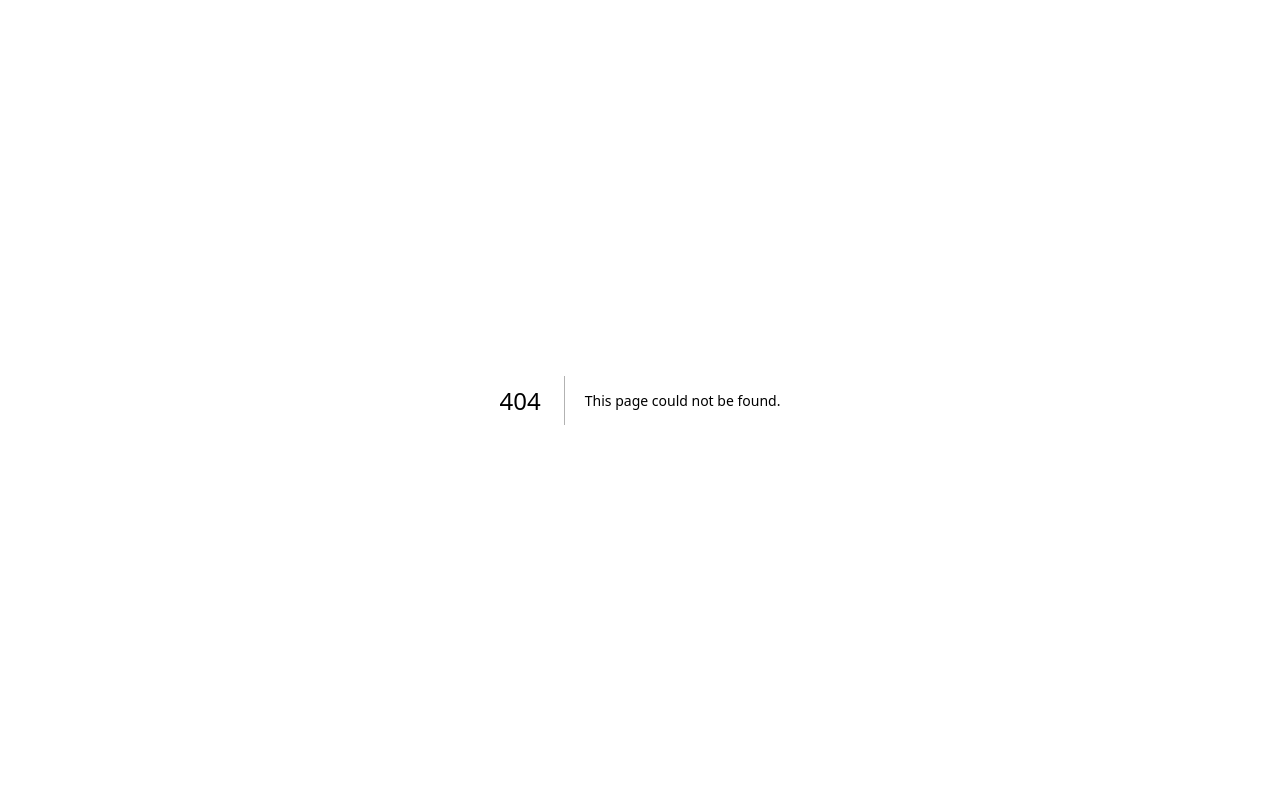
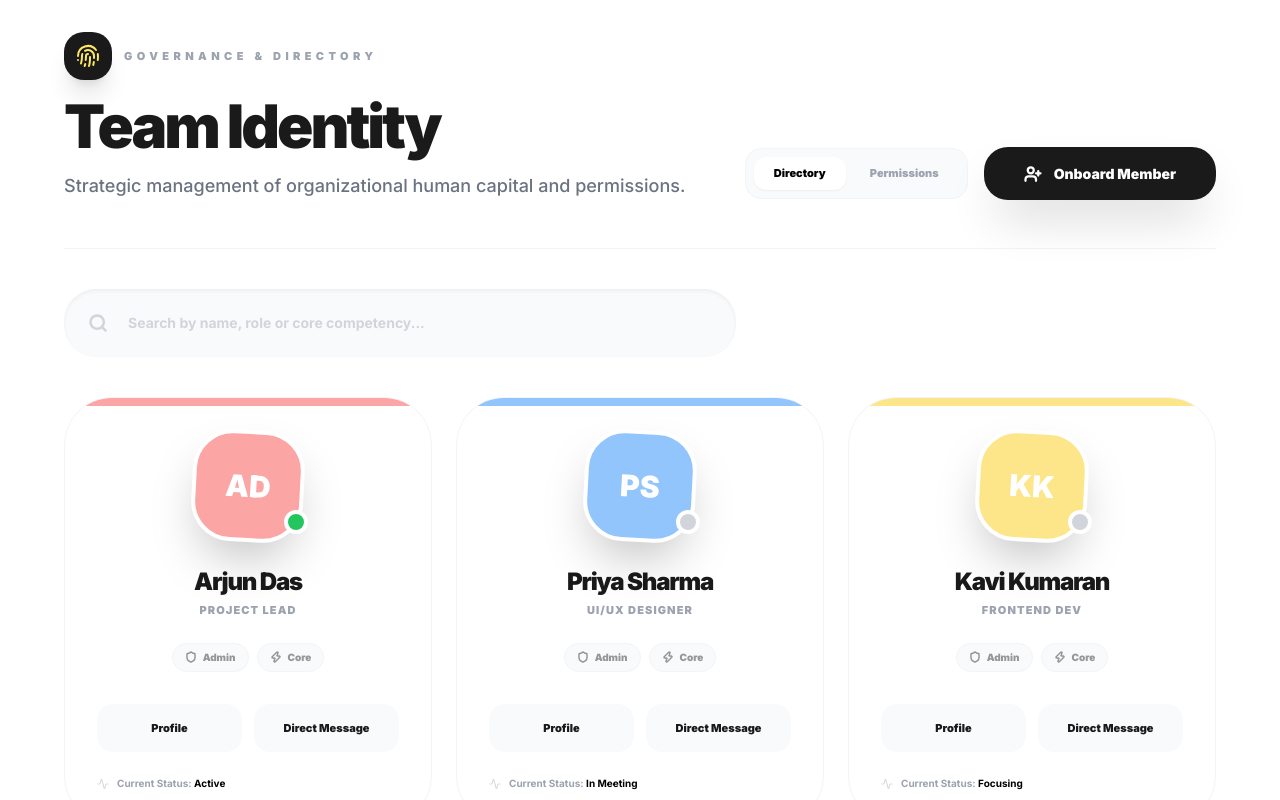
Before and after one commit to kabilesh-c/Taskora, a Next.js app in the folder frontend/: page /dashboard/team in a window 1280 px wide. Before the commit this address had no page. Shown: the top 800 px of the page. Built offline with nearby package versions, Linux system fonts and the light colour scheme.

Commit message:
dashboard: create the 'Team Operations' and collaboration management view

```diff
--- /dev/null
+++ b/frontend/app/(dashboard)/dashboard/team/page.tsx
@@ -0,0 +1,112 @@
+'use client';
+
+import { Users, Mail, Shield, MoreHorizontal, UserPlus, Search, Fingerprint, Activity, Zap } from 'lucide-react';
+import { motion } from 'framer-motion';
+
+const TEAM_MEMBERS = [
+  { name: 'Arjun Das', role: 'Project Lead', email: 'arjun@weboin.com', avatar: 'AD', color: '#FCA5A5', status: 'Active' },
+  { name: 'Priya Sharma', role: 'UI/UX Designer', email: 'priya@weboin.com', avatar: 'PS', color: '#93C5FD', status: 'In Meeting' },
+  { name: 'Kavi Kumaran', role: 'Frontend Dev', email: 'kavi@weboin.com', avatar: 'KK', color: '#FDE68A', status: 'Focusing' },
+  { name: 'Ravi Raj', role: 'Backend Dev', email: 'ravi@weboin.com', avatar: 'RR', color: '#A7F3D0', status: 'Active' },
+  { name: 'Nisha Singh', role: 'Marketing', email: 'nisha@weboin.com', avatar: 'NS', color: '#C4B5FD', status: 'Offline' },
+  { name: 'Rajesh V', role: 'SEO Specialist', email: 'rajesh@weboin.com', avatar: 'RV', color: '#F9A8D4', status: 'Active' },
+];
+
+export default function TeamPage() {
+  return (
+    <div className="flex-1 bg-white p-8 overflow-y-auto font-sans">
+      <div className="max-w-6xl mx-auto space-y-10">
+
+        {/* Identity Hub Header */}
+        <header className="flex flex-col md:flex-row items-start md:items-end justify-between gap-6 pb-12 border-b border-gray-100 relative">
+          <div className="space-y-4">
+             <div className="flex items-center gap-3">
+               <div className="w-12 h-12 rounded-[20px] bg-[#1A1A1A] flex items-center justify-center shadow-xl">
+                 <Fingerprint size={24} className="text-[#FCE764]" />
+               </div>
+               <span className="text-[11px] font-black uppercase tracking-[0.4em] text-gray-400">Governance & Directory</span>
+             </div>
+             <h1 className="text-6xl font-black tracking-tighter text-[#1A1A1A]">Team Identity</h1>
+             <p className="text-gray-500 font-medium text-lg antialiased">Strategic management of organizational human capital and permissions.</p>
+          </div>
+
+          <div className="flex items-center gap-4">
+             <div className="bg-gray-50 p-2 rounded-2xl flex items-center gap-1 border border-gray-100">
+                <div className="px-5 py-2 rounded-xl bg-white text-black text-[11px] font-black shadow-sm">Directory</div>
+                <div className="px-5 py-2 rounded-xl text-gray-400 text-[11px] font-black hover:text-black transition-colors">Permissions</div>
+             </div>
+             <button className="bg-[#1A1A1A] text-white px-10 py-4 rounded-3xl text-[14px] font-black flex items-center gap-3 hover:translate-y-[-2px] active:translate-y-[0px] transition-all shadow-2xl shadow-black/20">
+                <UserPlus size={18} strokeWidth={3} /> Onboard Member
+             </button>
+          </div>
+        </header>
+
+        {/* Global Directory Search */}
+        <div className="relative group max-w-2xl">
+           <Search className="absolute left-6 top-1/2 -translate-y-1/2 text-gray-300 group-focus-within:text-black transition-colors" size={20} strokeWidth={3} />
+           <input
+             type="text"
+             placeholder="Search by name, role or core competency..."
+             className="w-full bg-[#F9FAFB] border-none rounded-[32px] pl-16 pr-8 py-6 text-sm font-bold focus:ring-4 focus:ring-black/5 outline-none transition-all placeholder:text-gray-300 shadow-inner"
+           />
+        </div>
+
+        {/* Members Grid - High Fidelity Cards */}
+        <div className="grid grid-cols-1 md:grid-cols-2 lg:grid-cols-3 gap-6 pb-20">
+          {TEAM_MEMBERS.map((member, i) => (
+            <motion.div
+              key={member.email}
+              initial={{ opacity: 0, scale: 0.9 }}
+              animate={{ opacity: 1, scale: 1 }}
+              transition={{ delay: i * 0.05 }}
+              className="bg-white border border-gray-100 p-8 rounded-[48px] flex flex-col items-center text-center hover:shadow-2xl hover:border-transparent hover:translate-y-[-8px] transition-all group relative overflow-hidden"
+            >
+              {/* Background Glow */}
+              <div
+                className="absolute top-0 left-0 w-full h-2 group-hover:h-3 transition-all"
+                style={{ backgroundColor: member.color }}
+              />
+
+              <div className="relative mb-6">
+                 <div
+                   className="w-28 h-28 rounded-[40px] flex items-center justify-center text-3xl font-black text-white shadow-2xl border-4 border-white transform rotate-3 group-hover:rotate-0 transition-transform"
+                   style={{ backgroundColor: member.color }}
+                 >
+                   {member.avatar}
+                 </div>
+                 <div className={`absolute bottom-2 right-[-4px] w-6 h-6 rounded-full border-4 border-white ${member.status === 'Active' ? 'bg-green-500' : 'bg-gray-300'}`} />
+              </div>
+
+              <h3 className="text-2xl font-black text-[#1A1A1A] tracking-tighter mb-1">{member.name}</h3>
+              <p className="text-[11px] font-black text-gray-400 uppercase tracking-widest mb-6">{member.role}</p>
+
+              <div className="w-full flex items-center justify-center gap-2 mb-8">
+                 <span className="flex items-center gap-1.5 text-[10px] font-black text-black/40 bg-gray-50 px-3 py-1.5 rounded-full border border-gray-100">
+                    <Shield size={12} strokeWidth={3} /> Admin
+                 </span>
+                 <span className="flex items-center gap-1.5 text-[10px] font-black text-black/40 bg-gray-50 px-3 py-1.5 rounded-full border border-gray-100">
+                    <Zap size={12} strokeWidth={3} /> Core
+                 </span>
+              </div>
+
+              <div className="w-full grid grid-cols-2 gap-3 mt-auto">
+                 <button className="py-4 rounded-2xl bg-[#F9FAFB] text-[11px] font-black text-[#1A1A1A] hover:bg-black hover:text-white transition-all">
+                    Profile
+                 </button>
+                 <button className="py-4 rounded-2xl bg-[#F9FAFB] text-[11px] font-black text-[#1A1A1A] hover:bg-black hover:text-white transition-all">
+                    Direct Message
+                 </button>
+              </div>
+
+              {/* Status Indicator Bar */}
+              <div className="mt-6 w-full flex items-center gap-2">
+                 <Activity size={12} className="text-gray-300" />
+                 <span className="text-[10px] font-bold text-gray-400">Current Status: <span className="text-black">{member.status}</span></span>
+              </div>
+            </motion.div>
+          ))}
+        </div>
+      </div>
+    </div>
+  );
+}
```
